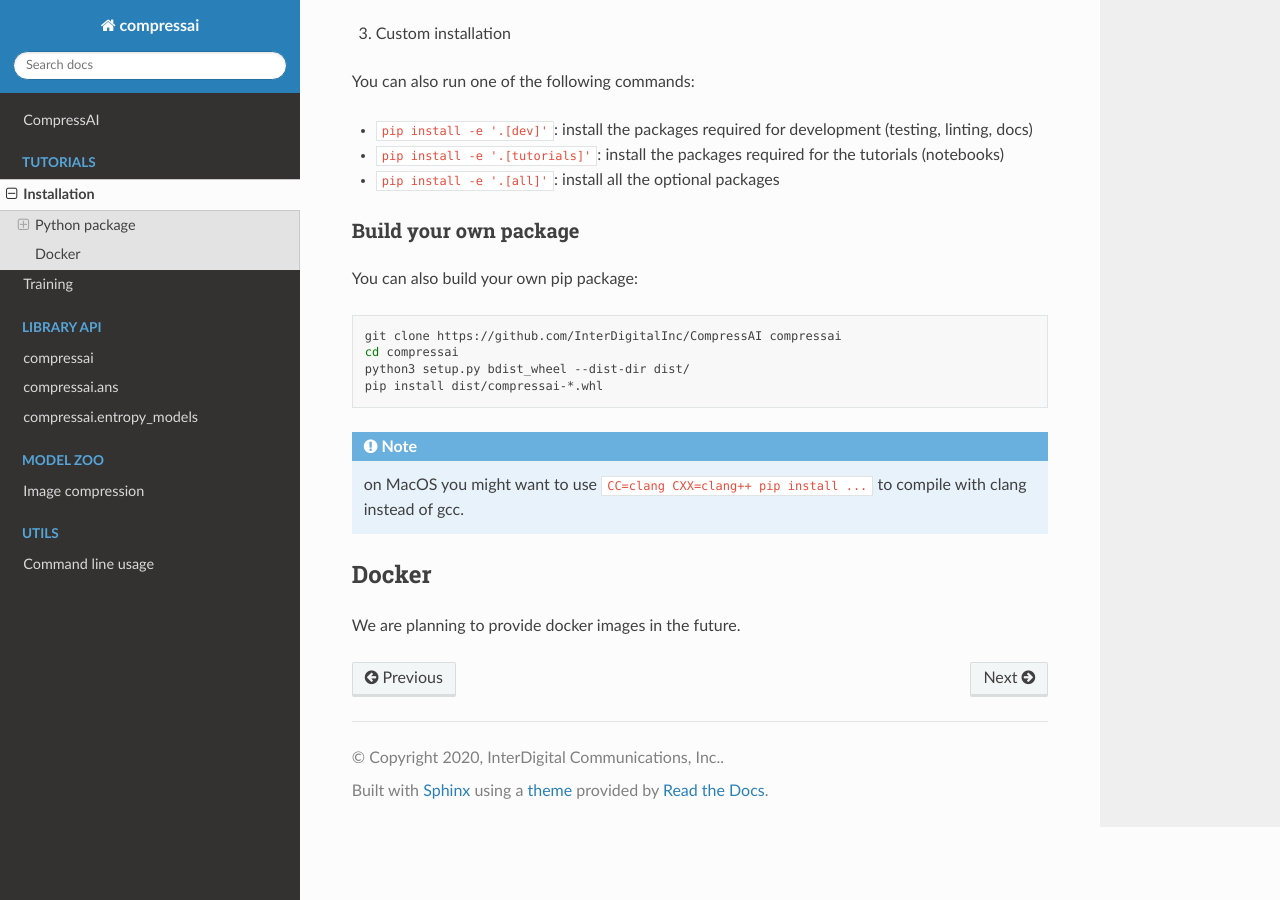
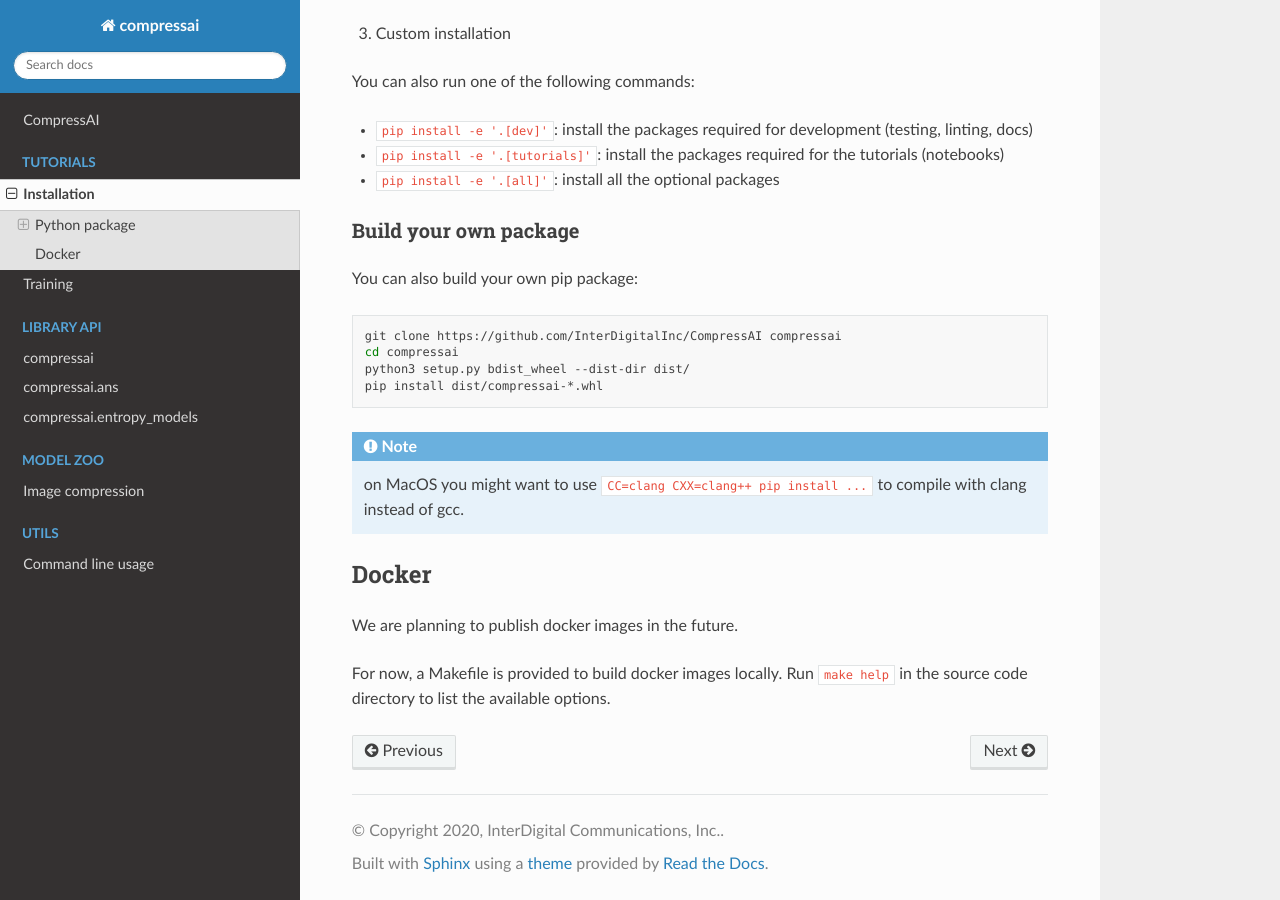
Before and after one commit to InterDigitalInc/CompressAI, a Sphinx documentation site: the page built from docs/source/tutorial_installation.rst, in a window 1280 px wide and 900 px high, scrolled down 883 px. Built offline with Sphinx 7.4.7 and the Read the Docs theme 2.0.0, drawn with Linux system fonts in a browser that asks for light colours; pages that are not in the unit, such as notebooks, are missing from menus.

Commit message:
Update doc with new docker information

```diff
--- a/docs/source/tutorial_installation.rst
+++ b/docs/source/tutorial_installation.rst
@@ -72,4 +72,7 @@ You can also build your own pip package:
 Docker
 ~~~~~~
 
-We are planning to provide docker images in the future.
+We are planning to publish docker images in the future.
+
+For now, a Makefile is provided to build docker images locally.
+Run :code:`make help` in the source code directory to list the available options.
```
